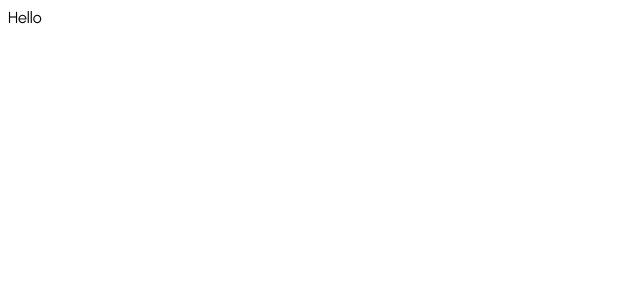
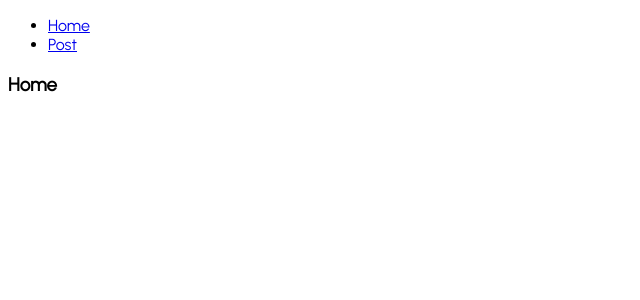
Before and after one commit to praveen7557/assembly, a React (Create React App) app: page / in a window 1280 px wide. Shown: the top 300 px of the page, without its empty margins (0-640 px from the left). Built offline with nearby package versions, Linux system fonts and the light colour scheme.

Commit message:
react router

```diff
--- a/package.json
+++ b/package.json
@@ -10,8 +10,10 @@
     "@types/node": "^12.0.0",
     "@types/react": "^16.9.53",
     "@types/react-dom": "^16.9.8",
+    "@types/react-router-dom": "^5.1.8",
     "react": "^17.0.2",
     "react-dom": "^17.0.2",
+    "react-router-dom": "^5.3.0",
     "react-scripts": "4.0.3",
     "sass": "^1.39.0",
     "typescript": "^4.0.3",
--- a/src/App.tsx
+++ b/src/App.tsx
@@ -1,7 +1,32 @@
 import React, { FunctionComponent } from 'react';
+import { BrowserRouter as Router, Switch, Route, Link } from 'react-router-dom';
+import { Home } from 'views/home/Home';
+import { Post } from 'views/post/Post';
 
 const App: FunctionComponent = ({}) => {
-  return <div>Hello</div>;
+  return (
+    <Router>
+      <div>
+        <ul>
+          <li>
+            <Link to="/">Home</Link>
+          </li>
+          <li>
+            <Link to="/post/67">Post</Link>
+          </li>
+        </ul>
+      </div>
+
+      <Switch>
+        <Route exact path="/">
+          <Home />
+        </Route>
+        <Route path="/post/:id">
+          <Post />
+        </Route>
+      </Switch>
+    </Router>
+  );
 };
 
 export default App;
--- /dev/null
+++ b/src/views/home/Home.tsx
@@ -0,0 +1,5 @@
+import React, { FunctionComponent } from 'react';
+
+export const Home: FunctionComponent = () => {
+  return <h3>Home</h3>;
+};
--- /dev/null
+++ b/src/views/post/Post.tsx
@@ -0,0 +1,5 @@
+import React, { FunctionComponent } from 'react';
+
+export const Post: FunctionComponent = () => {
+  return <h3>Post</h3>;
+};
```
Also changed, not shown: 1 other file (tests, documents, lock files or other folders).
